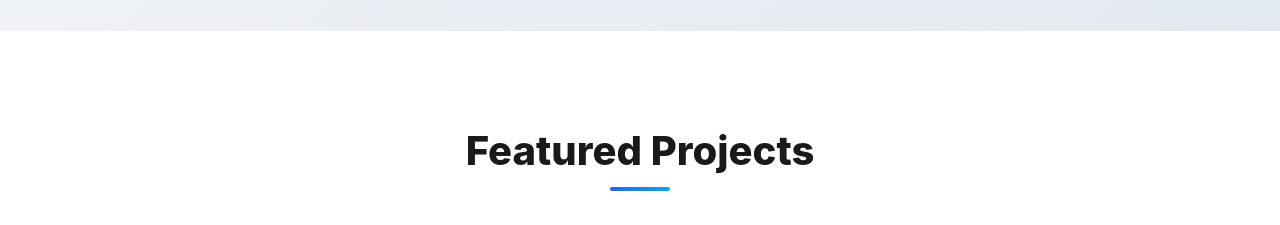
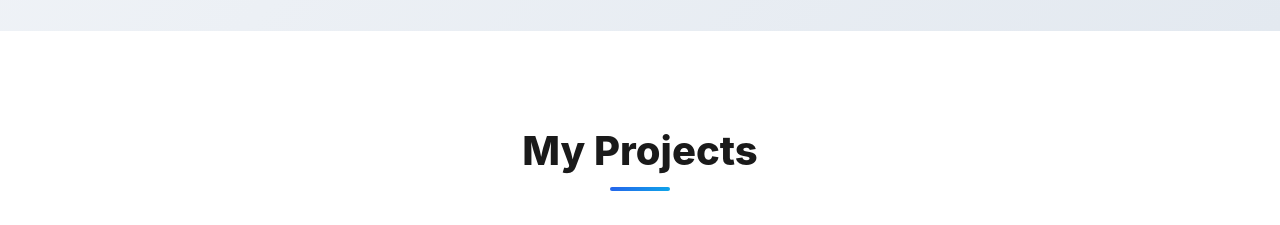
Before and after one commit to jerronjunior/My-portfolio, a React (Vite) app: page / in a window 1280 px wide. Shown: the part 2540-2765 px from the top of the page. Built offline with nearby package versions, Linux system fonts and the light colour scheme.

Commit message:
feat: update section title in Projects component from 'Featured Projects' to 'My Projects'

```diff
--- a/src/components/Projects.tsx
+++ b/src/components/Projects.tsx
@@ -49,7 +49,7 @@
   return (
     <section id="projects" className="projects">
       <div className="projects-container">
-        <h2 className="section-title">Featured Projects</h2>
+        <h2 className="section-title">My Projects</h2>
         <div className="projects-grid">
           {projects.map((project) => (
             <div key={project.id} className="project-card">
```
